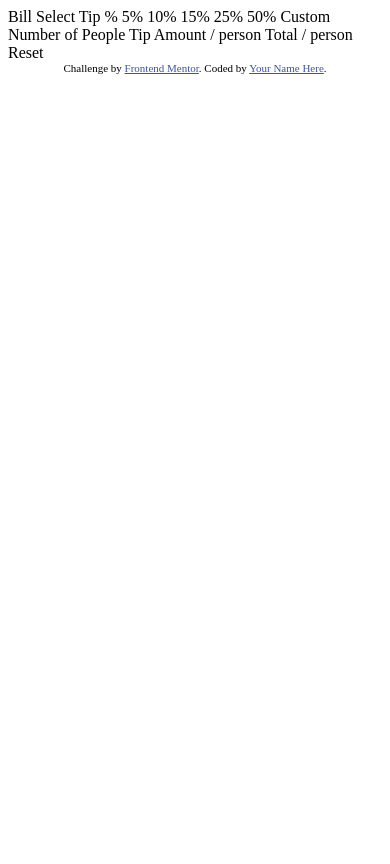
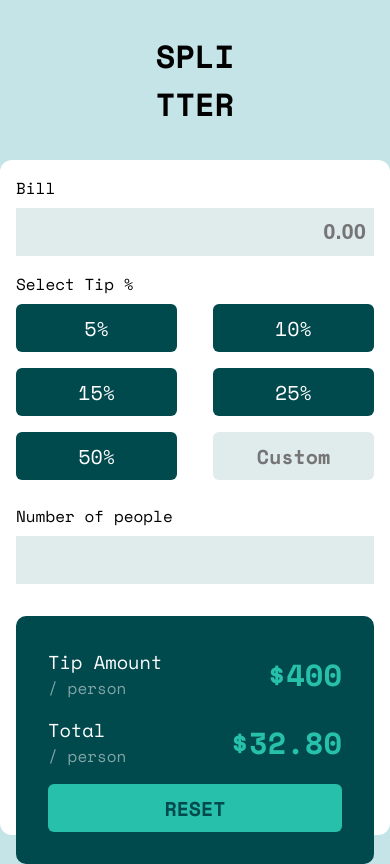
Before and after one commit to yasharjs/tip-calculator-app, a plain HTML site: page index.html in a window 390 px wide. Drawn offline with nearby package versions, Linux system fonts and the light colour scheme.

Commit message:
mobile friendly layout

```diff
--- a/index.html
+++ b/index.html
@@ -5,40 +5,72 @@
   <meta name="viewport" content="width=device-width, initial-scale=1.0"> <!-- displays site properly based on user's device -->
 
   <link rel="icon" type="image/png" sizes="32x32" href="./images/favicon-32x32.png">
-
+  <link rel="stylesheet" href="style.css">
+  <link rel="preconnect" href="https://fonts.googleapis.com">
+<link rel="preconnect" href="https://fonts.gstatic.com" crossorigin>
+<link href="https://fonts.googleapis.com/css2?family=Space+Mono:wght@400;700&display=swap" rel="stylesheet">
   <title>Frontend Mentor | Tip calculator app</title>
 
-  <!-- Feel free to remove these styles or customise in your own stylesheet 👍 -->
-  <style>
-    .attribution { font-size: 11px; text-align: center; }
-    .attribution a { color: hsl(228, 45%, 44%); }
-  </style>
 </head>
 <body>
+  <!-- Title -->
+  <div class="title">
+    <h1>SPLI<br>TTER</h1>
+  </div>
 
-  Bill
+  <!-- Card -->
+  <div class="card">
 
-  Select Tip %
-  5%
-  10%
-  15%
-  25%
-  50%
-  Custom
+      <!-- Card user input -->
+      <div class="card-input">
+        <!-- Bill amount -->
+        <div class="bill">
+          <label for="bill">Bill</label>
+          <span class="icons"></span>
+          <input type="text" id="bill" name="bill" placeholder= "0.00">
+        </div>
+        <!-- Tip amount -->
+        <div class="tip">
+          <label for="tip">Select Tip %</label>
+          <div class="tip-selection">
+            <button>5%</button>
+            <button>10%</button>
+            <button>15%</button>
+            <button>25%</button>
+            <button>50%</button>
+            <input type="text" placeholder="Custom" name="custom-tip" id="custom-tip">
+          </div>
+        </div>
+        <!-- Party amount -->
+        <div class="people">
+          <label for="people">Number of people</label>
+          <input type="text" name="people" id="people">
+        </div>
+      </div>
 
-  Number of People
+      <!-- Card output -->
+      <div class="card-output">
+        <div class="amount">
+          <div>
+            <h3>Tip Amount</h3>
+            <p>/ person</p>
+          </div>
+          <span>$400</span>
+        </div>
+        <div class="total">
+          <div>
+            <h3>Total</h3>
+            <p>/ person</p>
+          </div>
+          <span>$32.80</span>
+        </div>
+        <button class="reset">RESET</button>
 
-  Tip Amount
-  / person
+      </div>
 
-  Total
-  / person
+  </div>
 
-  Reset
+</body>
 
-  <div class="attribution">
-    Challenge by <a href="https://www.frontendmentor.io?ref=challenge" target="_blank">Frontend Mentor</a>.
-    Coded by <a href="#">Your Name Here</a>.
-  </div>
-</body>
+
 </html>
--- /dev/null
+++ b/style.css
@@ -0,0 +1,142 @@
+:root {
+  --Strong-cyan: hsl(172, 67%, 45%);
+  --Very-dark-cyan: hsl(183, 100%, 15%);
+  --Dark-grayish-cyan: hsl(186, 14%, 43%);
+  --Grayish-cyan: hsl(184, 14%, 56%);
+  --Light-grayish-cyan: hsl(185, 41%, 84%);
+  --Very-light-grayish-cyan: hsl(180, 20%, 90%);
+}
+
+* {
+  margin: 0;
+  padding: 0;
+  box-sizing: border-box;
+}
+
+body {
+  background-color: var(--Light-grayish-cyan);
+  display: flex;
+  flex-direction: column;
+  align-items: center;
+  font-family: "Space Mono", monospace;
+}
+
+.title {
+
+    margin: 1rem;
+  padding: 1rem;
+}
+
+.card {
+  background-color: white;
+  padding: 1rem;
+  height: 80vh;
+  border-radius: 12px;
+}
+
+.card-input > * {
+  margin-bottom: 1rem;
+}
+
+.card-input button {
+  background-color: var(--Very-dark-cyan);
+}
+.card-input button:hover{
+    cursor: pointer;
+}
+.card-input button:focus{
+   background-color: var(--Strong-cyan);
+   color: var(--Very-dark-cyan);
+   font-weight: 700;
+}
+
+.card-input input {
+  height: 3rem;
+  border: none;
+  background-color: var(--Very-light-grayish-cyan);
+  margin-top: 0.5rem;
+  font-size: 22px;
+  padding: 0.5rem;
+  text-align: end;
+  color: var(--Very-dark-cyan);
+  font-weight: 700;
+}
+
+.bill,
+.people {
+  display: flex;
+  flex-direction: column;
+}
+
+.tip-selection {
+  display: flex;
+  flex-wrap: wrap;
+  justify-content: space-between;
+}
+
+.tip-selection > * {
+  min-width: 45%;
+  margin: 0.5rem 0;
+}
+
+button,
+#custom-tip {
+  height: 3rem;
+  border-radius: 6px;
+  border: none;
+  font-family: "Space Mono", monospace;
+  font-size: 20px;
+  color: white;
+}
+
+#custom-tip {
+  background-color: var(--Very-light-grayish-cyan);
+  color: var(--Very-dark-cyan);
+  font-weight: 700;
+
+  width: 45%;
+  text-align: center;
+}
+
+.card-output {
+  background-color: var(--Very-dark-cyan);
+  margin-top: 2rem;
+  border-radius: 10px;
+  padding: 2rem;
+}
+
+.amount,
+.total {
+  display: flex;
+  justify-content: space-between;
+  align-items: center;
+  margin-bottom: 1rem;
+}
+
+.amount h3,
+.total h3 {
+  color: white;
+  font-weight: 400;
+}
+
+.amount p,
+.total p {
+  color: white;
+  opacity: 50%;
+  font-weight: 400;
+}
+
+.amount span,
+.total span {
+  color: var(--Strong-cyan);
+  font-size: 1.9rem;
+  font-weight: 700;
+}
+
+.reset {
+  width: 100%;
+  background-color: var(--Strong-cyan);
+  color: var(--Very-dark-cyan);
+  font-family: "Space Mono", monospace;
+  font-weight: 700;
+}
```
Also changed, not shown: script.js (added).
